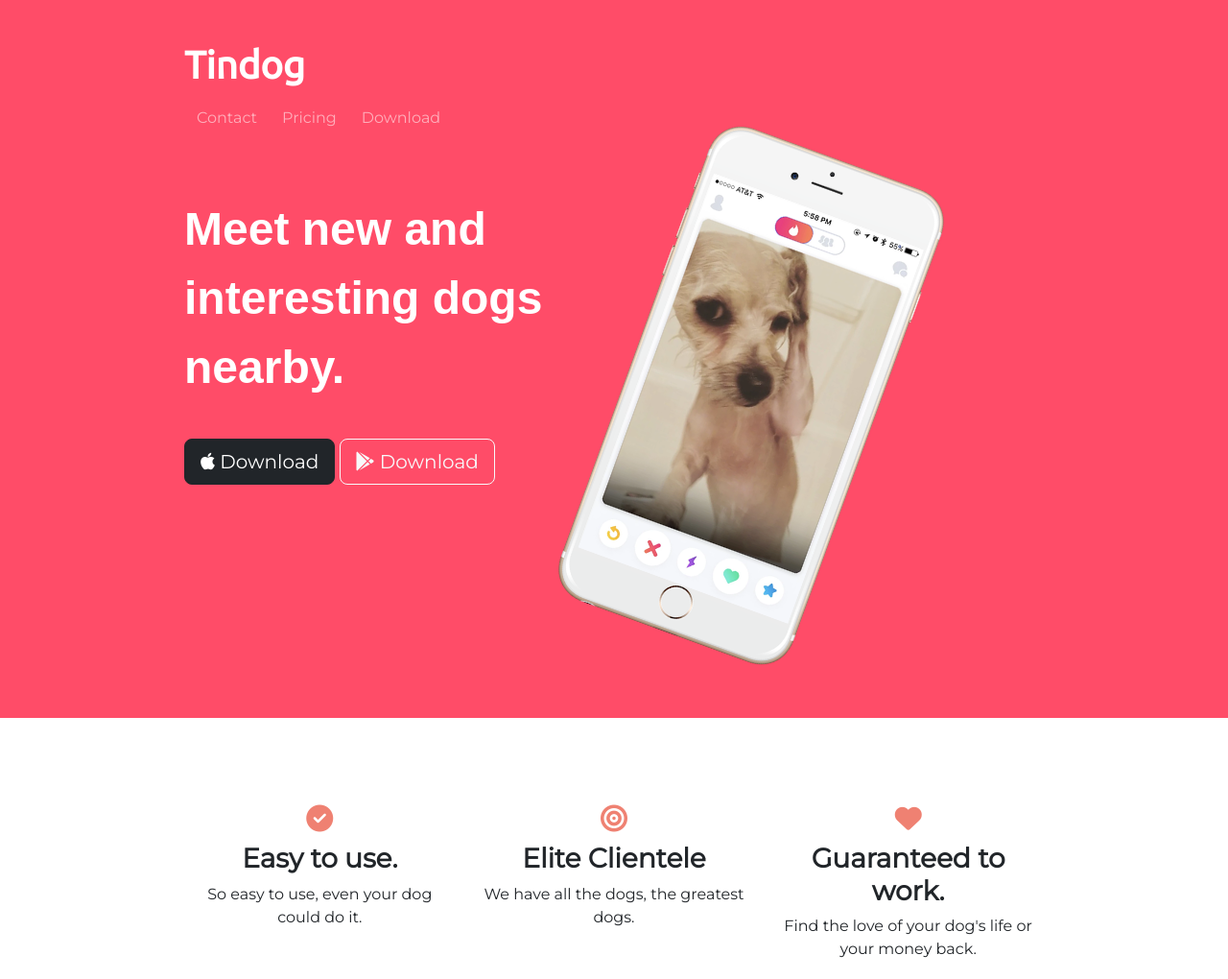
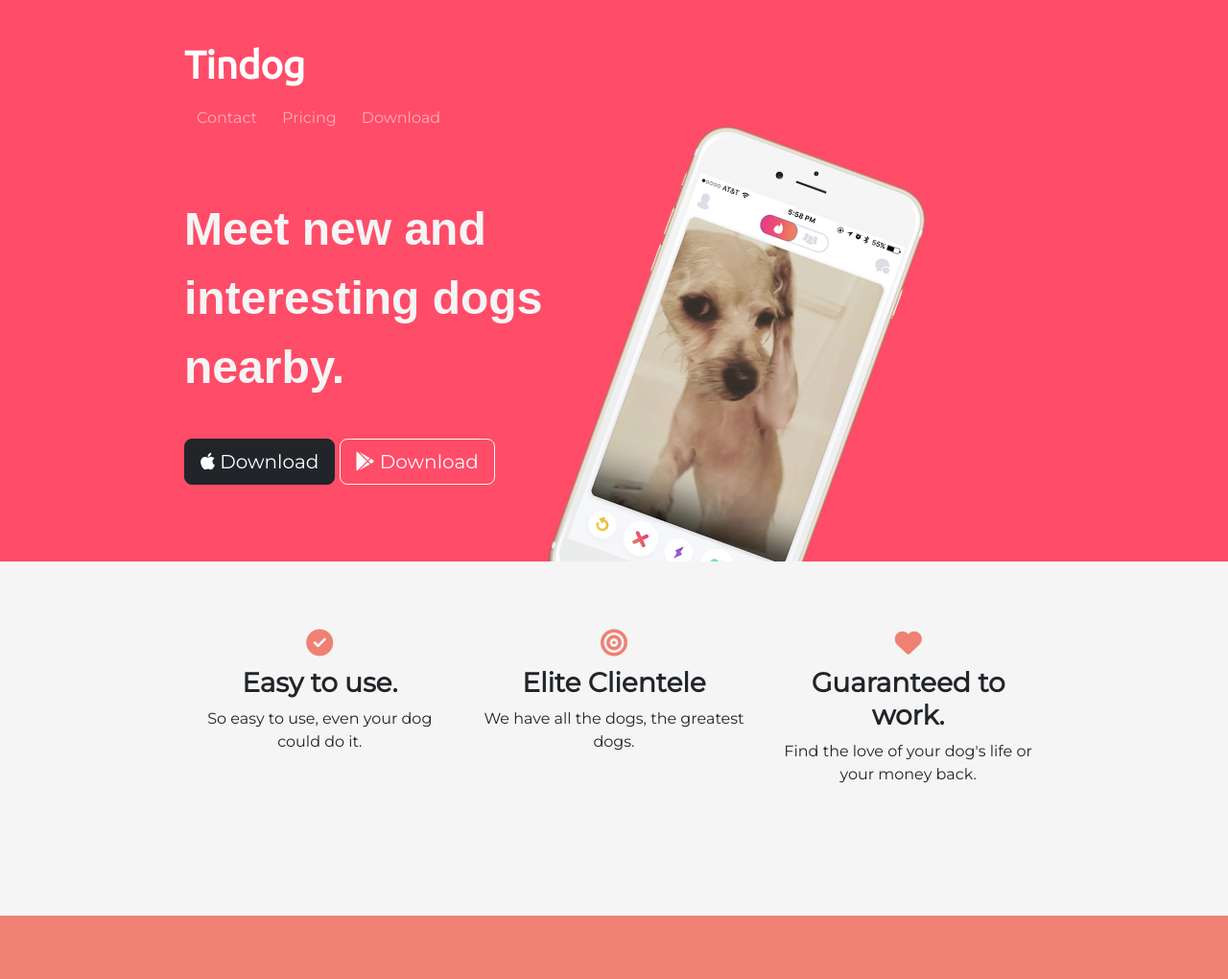
Before and after one commit to RickyMartinez16/tindog-bootstrap, a plain HTML site: page TinDog-Start-master/index.html in a window 1280 px wide. Shown: the top 1020 px of the page at 96% size. Drawn offline with nearby package versions, Linux system fonts and the light colour scheme.

Commit message:
css for tin dog

```diff
--- a/TinDog-Start-master/css/styles.css
+++ b/TinDog-Start-master/css/styles.css
@@ -4,7 +4,7 @@ body{
 
 #title{
     background-color: #ff4c68;
-    color: #fff
+    color: whitesmoke
 }
 
 
@@ -14,8 +14,10 @@ body{
 }
 
 .title-img{
-    width: 60%;
+    width: 20%;
     transform: rotate(20deg);
+    position: absolute;
+    right: 30%
 }
 
 .btn{
@@ -23,7 +25,7 @@ body{
 }
 
 .container-fluid{
-    padding: 3% 15%
+    padding: 3% 15% 7%
 }
 
 .navbar{
@@ -51,6 +53,10 @@ h1{
 
 #features{
     text-align: center;
+    background-color: whitesmoke;
+    margin-top: -20px;
+    position: relative;
+    z-index: 1;
 }
 
 .feature-logo{
```
